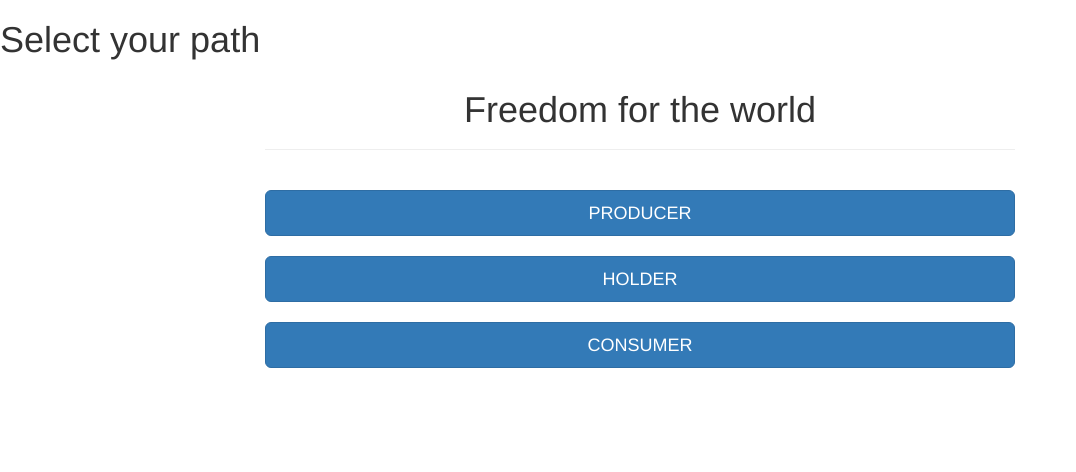
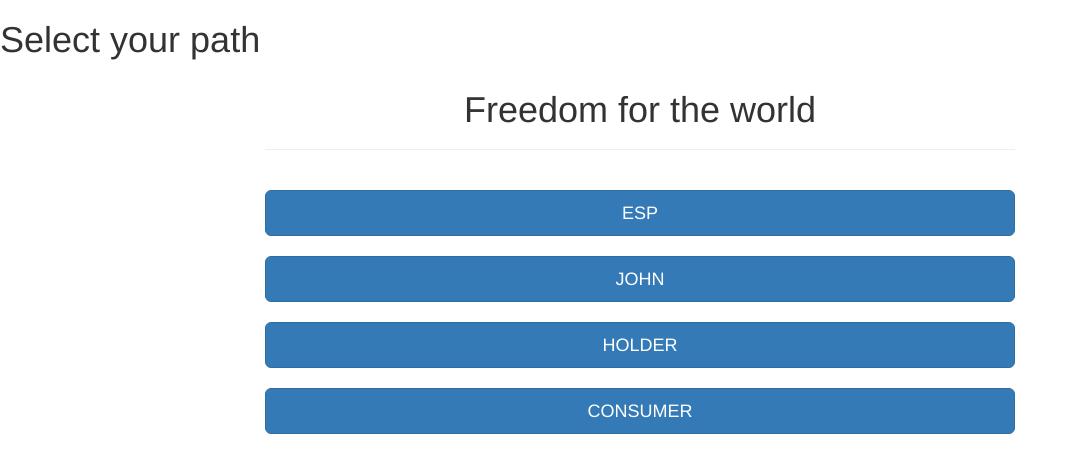
Before and after one commit to madgeeklabs/EthAlma, a website: page src/index.html in a window 1280 px wide. Shown: the whole page, without its empty margins (0-1076 px from the left). Drawn offline with nearby package versions, Linux system fonts and the light colour scheme; no server answers; files whose address does not match are found by name.

Commit message:
build phase

```diff
--- a/src/index.html
+++ b/src/index.html
@@ -30,7 +30,11 @@
 
       <div id="petsRow" class="row">
         <div style="margin-bottom:20px;" class="col-xs-12 col-sm-8 col-sm-push-2">
-          <a  href="producer.html"><button class="btn btn-primary btn-lg btn-block"> PRODUCER </button></a>
+          <a  href="esp.html"><button class="btn btn-primary btn-lg btn-block"> ESP </button></a>
+        </div>
+
+        <div style="margin-bottom:20px;" class="col-xs-12 col-sm-8 col-sm-push-2">
+          <a  href="John.html"><button class="btn btn-primary btn-lg btn-block"> JOHN </button></a>
         </div>
 
         <div style="margin-bottom:20px;"  class="col-xs-12 col-sm-8 col-sm-push-2">
--- a/src/js/app.js
+++ b/src/js/app.js
@@ -40,6 +40,8 @@ App = {
       App.contracts.Producer = TruffleContract(ProducerArtifact);
       // Set the provider for our contract
       App.contracts.Producer.setProvider(App.web3Provider);
+      //App.contracts.Producer.new(); 0x1e46f36cbaca8d82aee9ad53483469e92931de7f
+      //App.contracts.Producer.new(); 0x26ffa9c736af1186c1b0be8a04ac19617e532b7c
       // Listen to events of contract
     });
     $.getJSON('Holder.json', function(data) {
```
Also changed, not shown: src/esp.html (renamed from src/producer.html, +1 -1 lines), build/contracts/Consumer.json (added), build/contracts/Holder.json (added), build/contracts/Migrations.json (added), build/contracts/Producer.json (added), 1 other file.
